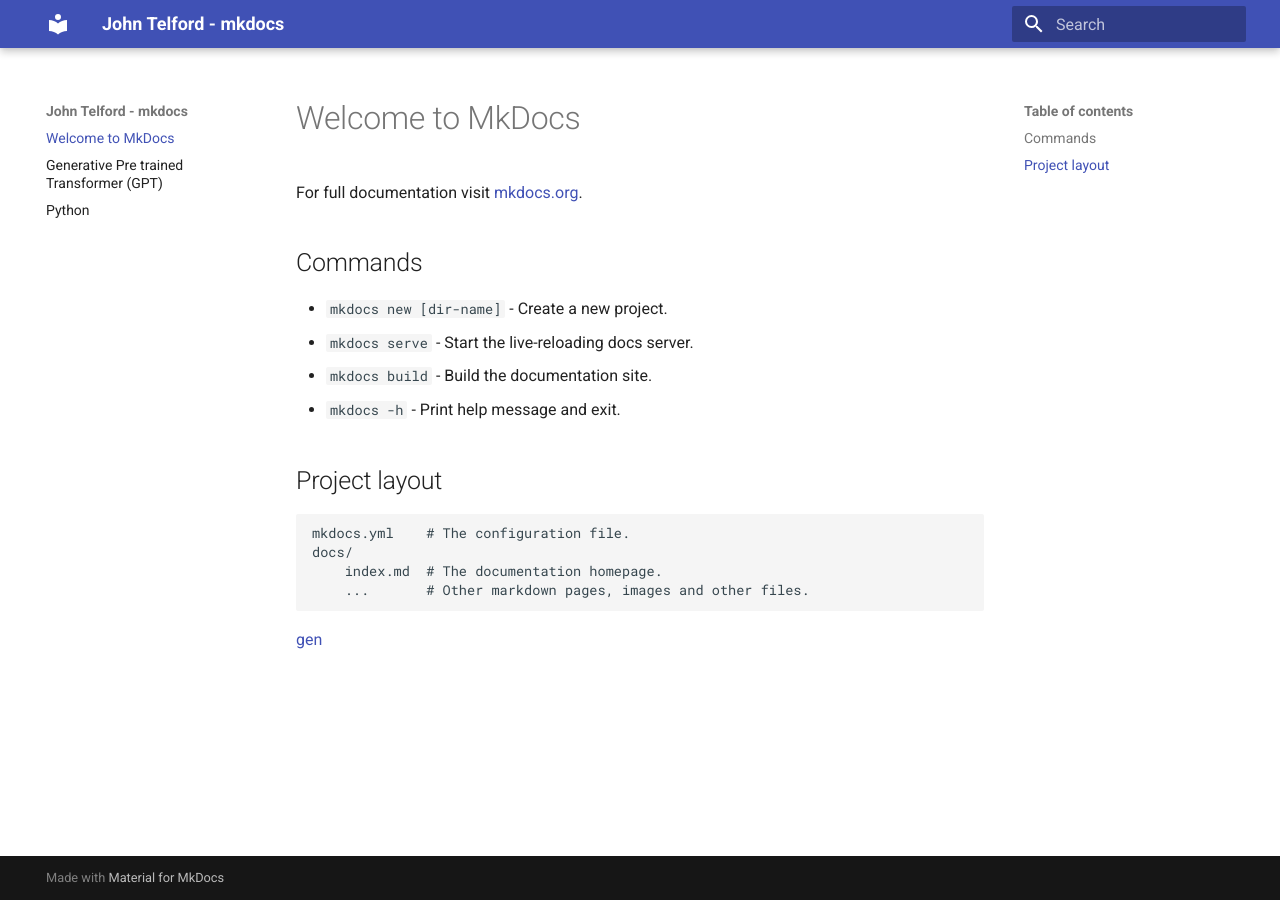
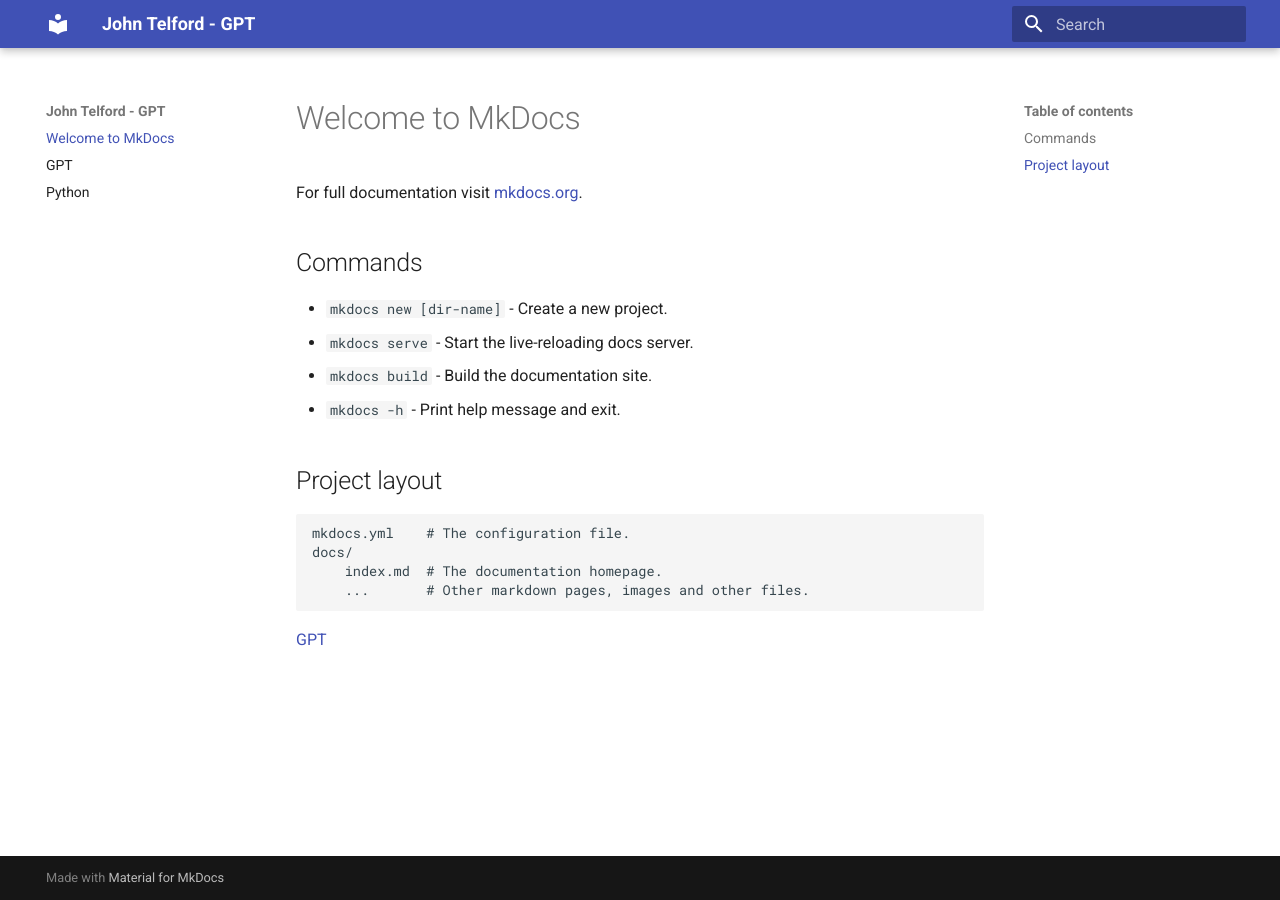
Before and after one commit to JohnTelford/GPT, an MkDocs documentation site: the page built from docs/index.md, in a window 1280 px wide. Built offline with MkDocs 1.6.1 and Material for MkDocs 9.7.7, drawn with Linux system fonts in a browser that asks for light colours.

Commit message:
refactor
Signed-off-by: John <john@johntelford.com>

```diff
--- a/docs/index.md
+++ b/docs/index.md
@@ -16,4 +16,4 @@ For full documentation visit [mkdocs.org](https://www.mkdocs.org).
         index.md  # The documentation homepage.
         ...       # Other markdown pages, images and other files.
 
-[gen](Generative%20Pre-trained%20Transformer%20(GPT).md)
+[GPT](GPT.md)
--- a/mkdocs.yml
+++ b/mkdocs.yml
@@ -1,7 +1,5 @@
 
-site_name: John Telford - mkdocs
-
+site_name: John Telford - GPT
 
 theme:
-
   name: material
```
Also changed, not shown: docs/GPT.md (renamed from docs/Generative Pre-trained Transformer (GPT).md), site/404.html, site/GPT/index.html, site/index.html, site/python/index.html, site/search/search_index.json, 1 other file.
